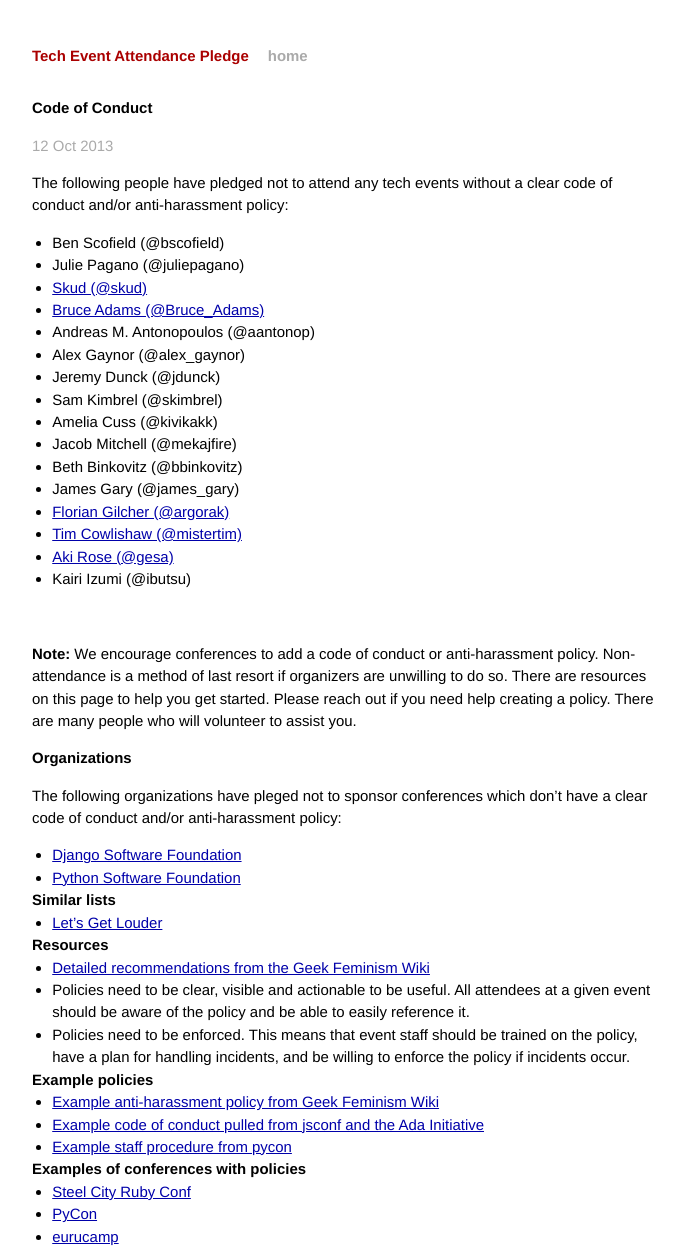
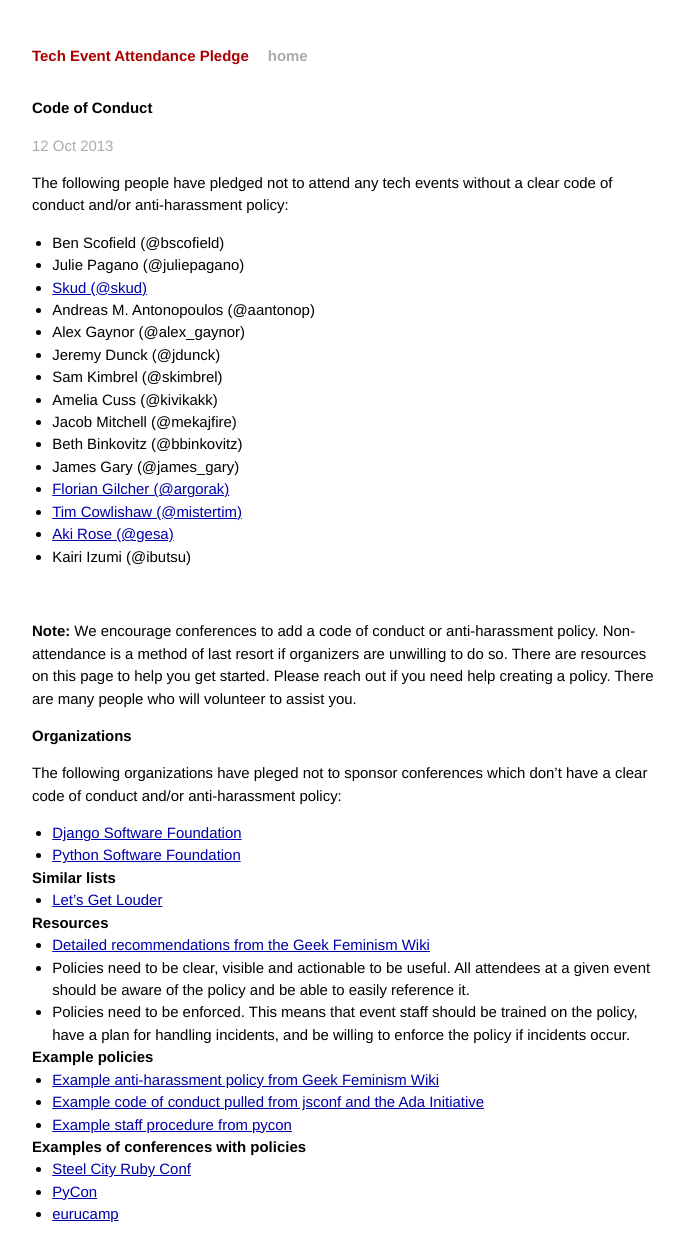
Before and after one commit to techtektek/tech-event-attendance-pledge.github.io, a Jekyll site: the page built from _posts/2013-10-12-code-of-conduct.markdown, in a window 1280 px wide. Shown: the whole page, without its empty margins (294-978 px from the left). Built offline with Jekyll 4.4.1, drawn with Linux system fonts in a browser that asks for light colours; Markdown is read by kramdown in place of the engine named in the settings; after the commit the page ends 1226 px from its top, so only the background shows below that.

Commit message:
Remove myself from the code-of-conduct list
I think conferences having a code-of-conduct is a good thing and that it is to be encouraged. My pledge to not attend conferences without a code-of-conduct was, however, hasty on my part. I'm already planning to attend Clojure/conj, which does not (yet) have a published code-of-conduct. I will suggest that they publish one, but understand that publishing one now for a mid-November conference doesn't quite make sense.

```diff
--- a/_posts/2013-10-12-code-of-conduct.markdown
+++ b/_posts/2013-10-12-code-of-conduct.markdown
@@ -10,7 +10,6 @@ clear code of conduct and/or anti-harassment policy:
 * Ben Scofield (@bscofield)
 * Julie Pagano (@juliepagano)
 * [Skud (@skud)](https://twitter.com/Skud/status/389158683235459072)
-* [Bruce Adams (@Bruce_Adams)](https://twitter.com/Bruce_Adams)
 * Andreas M. Antonopoulos (@aantonop)
 * Alex Gaynor (@alex_gaynor)
 * Jeremy Dunck (@jdunck)
```
